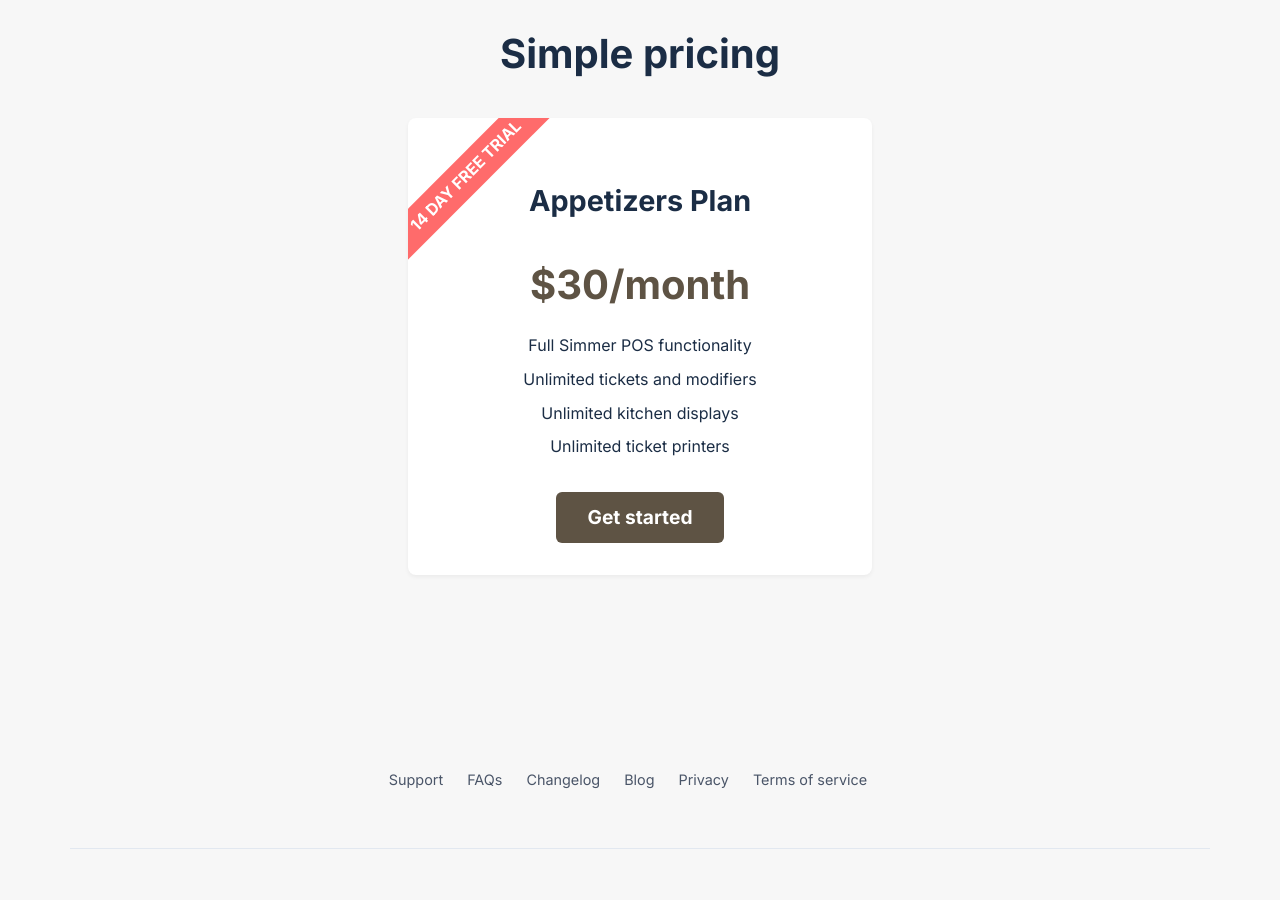
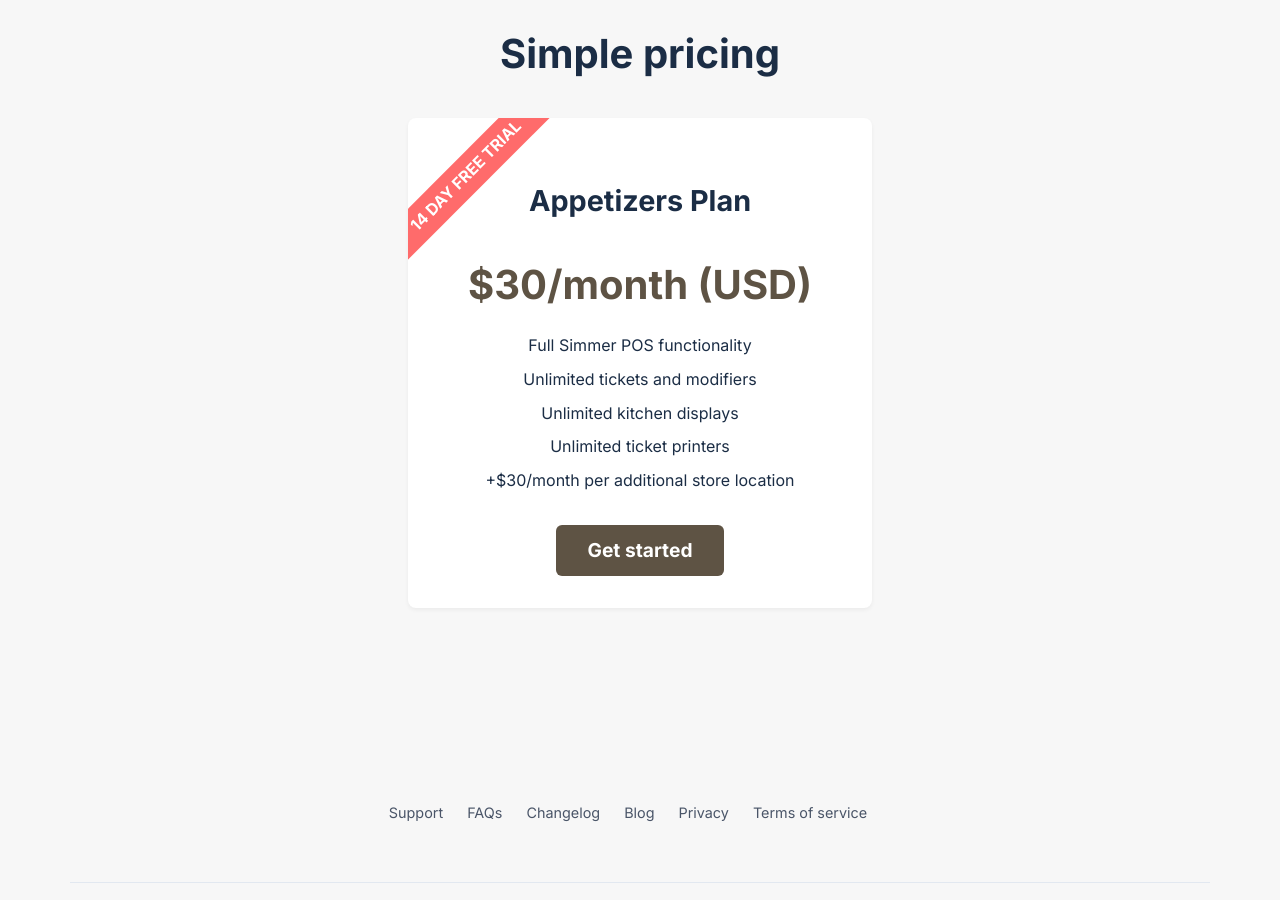
Before and after one commit to Pixel-Nova-Apps/simmerpos.com, a Jekyll site: the page built from index.html, in a window 1280 px wide and 900 px high, scrolled down 1395 px. Built offline with Jekyll 4.4.1, drawn with Linux system fonts in a browser that asks for light colours.

Commit message:
Update default.html

```diff
--- a/_layouts/default.html
+++ b/_layouts/default.html
@@ -63,12 +63,13 @@
             <div class="pricing-option">
               <div class="pricing-banner">14 DAY FREE TRIAL</div>
               <h3>Appetizers Plan</h3>
-              <p class="price">$30/month</p>
+              <p class="price">$30/month (USD)</p>
               <ul class="pricing-features">
                 <li>Full Simmer POS functionality</li>
                 <li>Unlimited tickets and modifiers</li>
                 <li>Unlimited kitchen displays</li>
                 <li>Unlimited ticket printers</li>
+                <li>+$30/month per additional store location</li>
               </ul>
               <a href="https://apps.shopify.com/simmer" class="btn btn-primary">Get started</a>
             </div>
```
